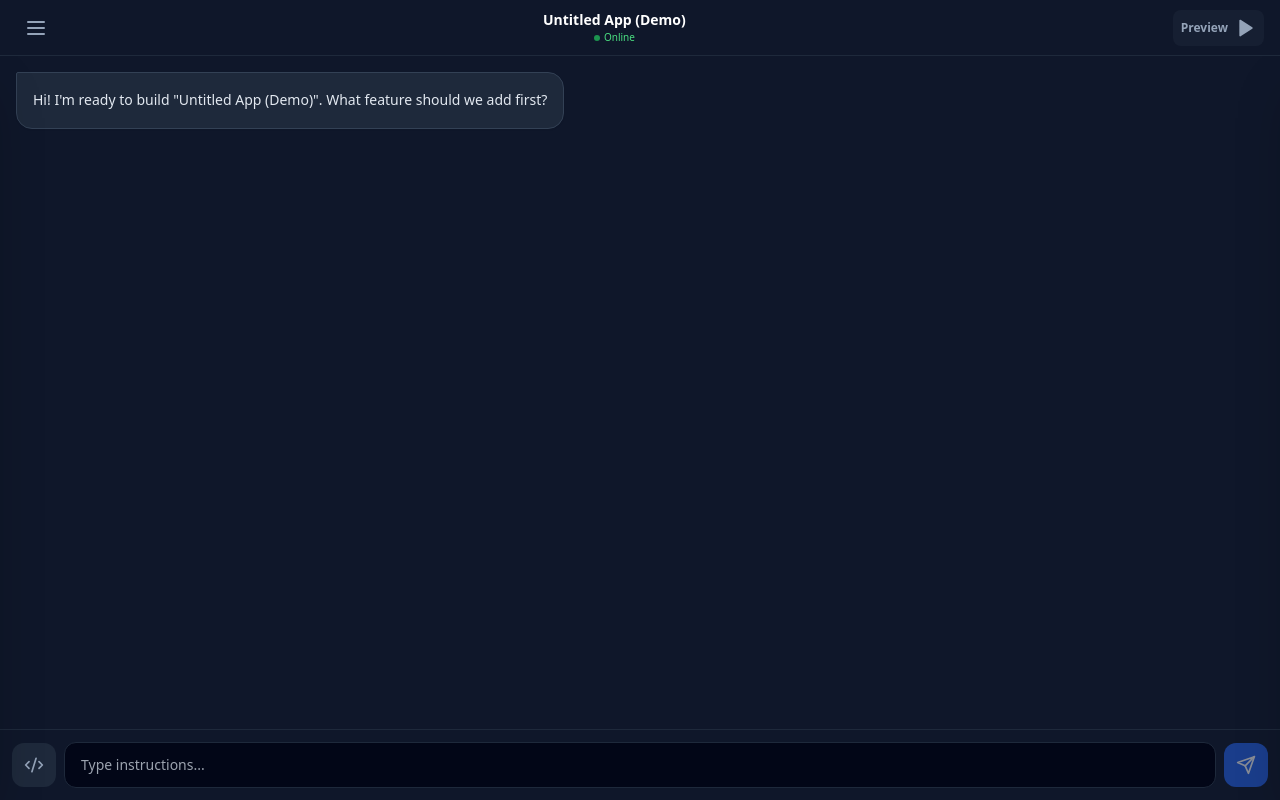
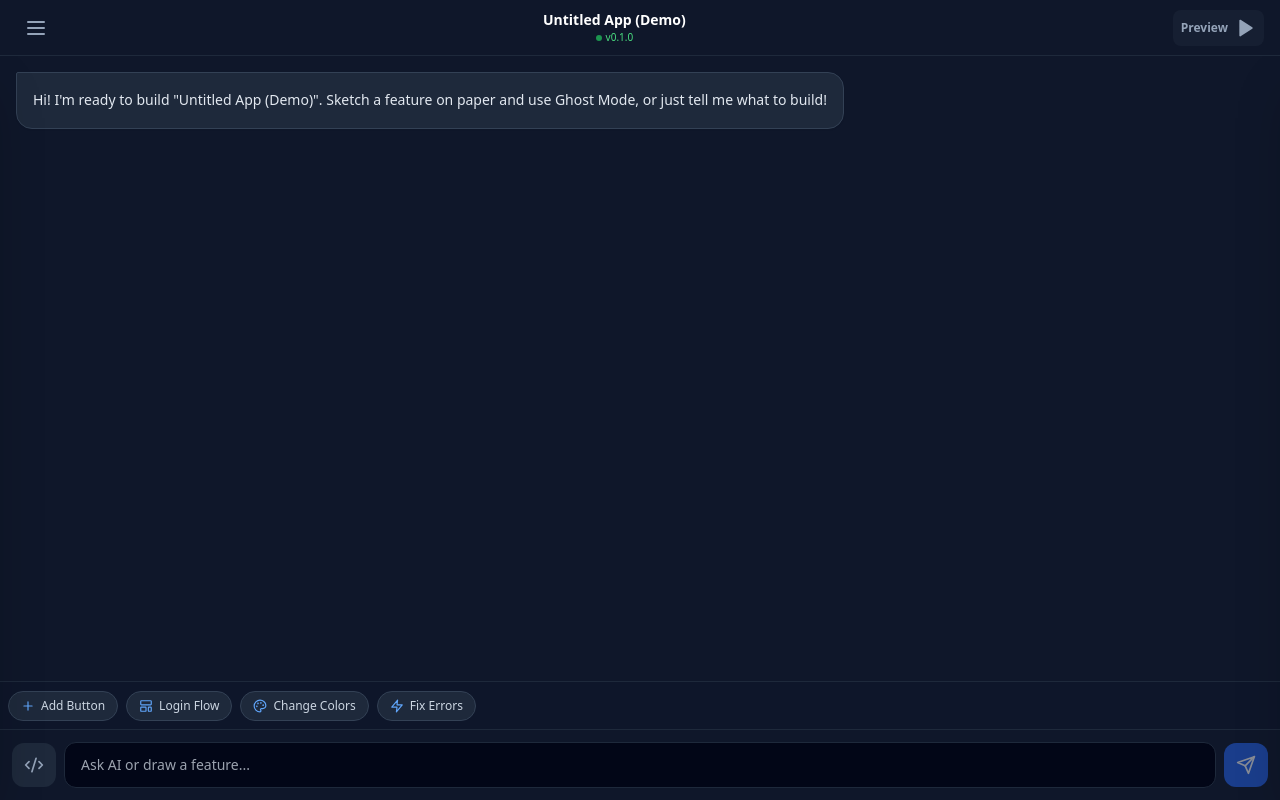
Before and after one commit to markolybrx/APK-Builder, a Next.js app: page /dashboard/1 in a window 1280 px wide. Built offline with nearby package versions, Linux system fonts and the light colour scheme; no server answers; the database is empty.

Commit message:
Update WorkspaceUI.js

```diff
--- a/app/dashboard/[projectID]/WorkspaceUI.js
+++ b/app/dashboard/[projectID]/WorkspaceUI.js
@@ -1,45 +1,64 @@
 "use client";
 
-import { useState } from "react";
+import { useState, useRef, useEffect } from "react";
 import {
   Menu, X, Play, Send,
   Smartphone, Code2, Monitor,
-  Settings, Folder, FileCode, ChevronRight
+  Settings, Folder, FileCode, ChevronRight,
+  Camera, Move, MousePointer2, Eraser,
+  Zap, Plus, LayoutTemplate, Palette
 } from "lucide-react";
 
 export default function WorkspaceUI({ project }) {
   // --- STATE ---
-  const [leftOpen, setLeftOpen] = useState(false);  // File Explorer
-  const [rightOpen, setRightOpen] = useState(false); // Preview Window
+  const [leftOpen, setLeftOpen] = useState(false);
+  const [rightOpen, setRightOpen] = useState(false);
+  const [previewMode, setPreviewMode] = useState('live'); // 'live', 'design', 'ar'
 
-  // Mock Chat History
+  // Chat State
   const [messages, setMessages] = useState([
-    { role: 'ai', text: `Hi! I'm ready to build "${project?.name || 'your app'}". What feature should we add first?` },
+    { role: 'ai', text: `Hi! I'm ready to build "${project?.name || 'your app'}". Sketch a feature on paper and use Ghost Mode, or just tell me what to build!` },
   ]);
   const [inputValue, setInputValue] = useState("");
 
+  // Quick Actions (Smart Action Bar)
+  const quickActions = [
+    { label: "Add Button", icon: Plus, prompt: "Add a button that says 'Click Me'" },
+    { label: "Login Flow", icon: LayoutTemplate, prompt: "Create a login screen with email and password" },
+    { label: "Change Colors", icon: Palette, prompt: "Make the primary color neon blue" },
+    { label: "Fix Errors", icon: Zap, prompt: "Scan project for errors and fix them" },
+  ];
+
   // --- HANDLERS ---
-  const handleSendMessage = (e) => {
-    e.preventDefault();
-    if (!inputValue.trim()) return;
-    setMessages(prev => [...prev, { role: 'user', text: inputValue }]);
+  const handleSendMessage = (e, text = inputValue) => {
+    if (e) e.preventDefault();
+    if (!text.trim()) return;
+
+    setMessages(prev => [...prev, { role: 'user', text: text }]);
     setInputValue("");
 
+    // Simulate AI thinking and switching modes based on context
     setTimeout(() => {
-      setMessages(prev => [...prev, { role: 'ai', text: "I'm working on that. Check the preview!" }]);
-      setRightOpen(true);
+      let response = "I'm on it. Updating the code...";
+      if (text.includes("draw")) {
+        response = "I see your drawing! It looks like a navigation bar. Converting to XML...";
+        setPreviewMode('ar');
+        setRightOpen(true);
+      } else if (text.includes("move") || text.includes("resize")) {
+        response = "I've enabled Design Mode. You can now drag and drop elements to adjust the layout.";
+        setPreviewMode('design');
+        setRightOpen(true);
+      }
+
+      setMessages(prev => [...prev, { role: 'ai', text: response }]);
     }, 1000);
   };
 
   return (
-    // FIX 1: z-[100] forces this ON TOP of your global header (Log In button).
-    // FIX 2: h-[100dvh] ensures it fits perfectly on mobile screens (ignoring URL bar).
     <div className="fixed inset-0 z-[100] flex flex-col h-[100dvh] w-full bg-slate-950 text-slate-300 font-sans overflow-hidden">
 
-      {/* --- 1. HEADER (Fixed) --- */}
+      {/* --- 1. HEADER --- */}
       <header className="h-14 bg-slate-900 border-b border-slate-800 flex items-center justify-between px-4 shrink-0 z-50">
-
-        {/* LEFT: File Menu Toggle */}
         <button
           onClick={() => setLeftOpen(!leftOpen)}
           className={`p-2 rounded-lg transition-colors ${leftOpen ? 'bg-slate-800 text-white' : 'text-slate-400 hover:text-white'}`}
@@ -47,24 +66,22 @@ export default function WorkspaceUI({ project }) {
           <Menu className="w-6 h-6" />
         </button>
 
-        {/* CENTER: Project Title */}
         <div className="flex flex-col items-center">
           <span className="font-bold text-white text-sm max-w-[150px] truncate">
             {project?.name || "Untitled App"}
           </span>
           <span className="text-[10px] text-green-400 flex items-center gap-1">
             <span className="w-1.5 h-1.5 rounded-full bg-green-500 animate-pulse"/>
-            Online
+            v0.1.0
           </span>
         </div>
 
-        {/* RIGHT: Preview Toggle */}
         <button
           onClick={() => setRightOpen(!rightOpen)}
           className={`p-2 rounded-lg transition-colors flex items-center gap-2 ${rightOpen ? 'bg-blue-600 text-white' : 'text-slate-400 hover:text-white bg-slate-800/50'}`}
         >
           <span className="hidden md:inline text-xs font-bold">Preview</span>
-          <Play className="w-5 h-5 fill-current" />
+          {rightOpen ? <X className="w-5 h-5"/> : <Play className="w-5 h-5 fill-current" />}
         </button>
       </header>
 
@@ -72,7 +89,7 @@ export default function WorkspaceUI({ project }) {
       {/* --- 2. MAIN BODY --- */}
       <div className="flex-1 flex overflow-hidden relative w-full">
 
-        {/* LEFT SIDEBAR: FILE EXPLORER */}
+        {/* LEFT SIDEBAR: FILES */}
         <aside
           className={`
             absolute top-0 bottom-0 left-0 z-40 w-72 bg-slate-900 border-r border-slate-800 shadow-2xl transition-transform duration-300
@@ -80,29 +97,23 @@ export default function WorkspaceUI({ project }) {
           `}
         >
           <div className="p-4 border-b border-slate-800 flex justify-between items-center bg-slate-900">
-            <span className="text-xs font-bold uppercase tracking-wider text-slate-500">Files</span>
+            <span className="text-xs font-bold uppercase tracking-wider text-slate-500">Explorer</span>
             <button onClick={() => setLeftOpen(false)}><X className="w-5 h-5 text-slate-400"/></button>
           </div>
           <div className="p-2 overflow-y-auto h-full pb-20">
             <FileTree />
           </div>
         </aside>
-
-        {/* CLICK OUTSIDE OVERLAY */}
-        {leftOpen && (
-          <div className="absolute inset-0 bg-black/60 z-30 backdrop-blur-sm" onClick={() => setLeftOpen(false)} />
-        )}
+        {leftOpen && <div className="absolute inset-0 bg-black/60 z-30 backdrop-blur-sm" onClick={() => setLeftOpen(false)} />}
 
 
         {/* CENTER: AI CHAT */}
         <main className="flex-1 flex flex-col bg-[#0f172a] relative z-0 w-full min-w-0">
-
-          {/* Chat Messages */}
-          <div className="flex-1 overflow-y-auto p-4 space-y-4">
+          <div className="flex-1 overflow-y-auto p-4 space-y-4 pb-4">
             {messages.map((msg, i) => (
               <div key={i} className={`flex ${msg.role === 'user' ? 'justify-end' : 'justify-start'}`}>
                 <div className={`
-                  max-w-[85%] rounded-2xl p-4 text-sm leading-relaxed shadow-sm
+                  max-w-[85%] rounded-2xl p-4 text-sm leading-relaxed shadow-sm animate-in fade-in slide-in-from-bottom-2
                   ${msg.role === 'user'
                     ? 'bg-blue-600 text-white rounded-tr-sm'
                     : 'bg-slate-800 text-slate-200 rounded-tl-sm border border-slate-700'}
@@ -113,23 +124,37 @@ export default function WorkspaceUI({ project }) {
             ))}
           </div>
 
-          {/* Chat Input - Fixed to Bottom */}
+          {/* SMART ACTION BAR (Scrollable) */}
+          <div className="h-12 border-t border-slate-800 bg-slate-900/50 flex items-center gap-2 px-2 overflow-x-auto no-scrollbar shrink-0">
+            {quickActions.map((action, i) => (
+              <button
+                key={i}
+                onClick={() => handleSendMessage(null, action.prompt)}
+                className="flex items-center gap-1.5 px-3 py-1.5 bg-slate-800 hover:bg-slate-700 border border-slate-700 rounded-full text-xs text-slate-300 whitespace-nowrap transition-colors"
+              >
+                <action.icon className="w-3.5 h-3.5 text-blue-400" />
+                {action.label}
+              </button>
+            ))}
+          </div>
+
+          {/* CHAT INPUT */}
           <div className="p-3 bg-slate-900 border-t border-slate-800 shrink-0 pb-safe">
             <form onSubmit={handleSendMessage} className="relative flex items-center gap-2">
-              <button type="button" className="p-3 text-slate-400 bg-slate-800 rounded-xl">
+              <button type="button" className="p-3 text-slate-400 bg-slate-800 rounded-xl hover:text-white transition-colors">
                 <Code2 className="w-5 h-5" />
               </button>
               <input
                 type="text"
                 value={inputValue}
                 onChange={(e) => setInputValue(e.target.value)}
-                placeholder="Type instructions..."
+                placeholder="Ask AI or draw a feature..."
                 className="flex-1 bg-slate-950 border border-slate-800 text-white rounded-xl px-4 py-3 focus:outline-none focus:border-blue-500 transition-all text-sm"
               />
               <button
                 type="submit"
                 disabled={!inputValue.trim()}
-                className="p-3 bg-blue-600 text-white rounded-xl disabled:opacity-50"
+                className="p-3 bg-blue-600 text-white rounded-xl disabled:opacity-50 transition-transform active:scale-95"
               >
                 <Send className="w-5 h-5" />
               </button>
@@ -138,28 +163,108 @@ export default function WorkspaceUI({ project }) {
         </main>
 
 
-        {/* RIGHT SIDEBAR: PREVIEW */}
+        {/* RIGHT SIDEBAR: PREVIEW + AR + DESIGN */}
         <aside
           className={`
-            absolute top-0 bottom-0 right-0 z-50 w-full md:w-[400px] bg-slate-900 border-l border-slate-800 shadow-2xl transition-transform duration-300 flex flex-col
+            absolute top-0 bottom-0 right-0 z-50 w-full md:w-[450px] bg-slate-900 border-l border-slate-800 shadow-2xl transition-transform duration-300 flex flex-col
             ${rightOpen ? 'translate-x-0' : 'translate-x-full'}
           `}
         >
+          {/* Preview Toolbar */}
           <div className="h-14 border-b border-slate-800 flex items-center justify-between px-4 bg-slate-900 shrink-0">
-            <span className="text-xs font-bold text-slate-500 uppercase">Preview</span>
-            <button onClick={() => setRightOpen(false)}><X className="w-5 h-5 text-slate-400"/></button>
+            <div className="flex bg-slate-950 rounded-lg p-1 border border-slate-800">
+              <button
+                onClick={() => setPreviewMode('live')}
+                className={`p-1.5 rounded-md transition-all ${previewMode === 'live' ? 'bg-slate-800 text-white shadow-sm' : 'text-slate-500 hover:text-slate-300'}`}
+                title="Live Interaction"
+              >
+                <Play className="w-4 h-4" />
+              </button>
+              <button
+                onClick={() => setPreviewMode('design')}
+                className={`p-1.5 rounded-md transition-all ${previewMode === 'design' ? 'bg-blue-600 text-white shadow-sm' : 'text-slate-500 hover:text-slate-300'}`}
+                title="Touch to Tweak"
+              >
+                <MousePointer2 className="w-4 h-4" />
+              </button>
+              <button
+                onClick={() => setPreviewMode('ar')}
+                className={`p-1.5 rounded-md transition-all ${previewMode === 'ar' ? 'bg-purple-600 text-white shadow-sm' : 'text-slate-500 hover:text-slate-300'}`}
+                title="Ghost Mode (AR)"
+              >
+                <Camera className="w-4 h-4" />
+              </button>
+            </div>
+            <button onClick={() => setRightOpen(false)} className="p-2 hover:bg-slate-800 rounded-lg"><X className="w-5 h-5 text-slate-400"/></button>
           </div>
 
-          <div className="flex-1 bg-slate-950 p-4 flex items-center justify-center overflow-y-auto">
-             {/* Phone Frame */}
-            <div className="w-[280px] h-[550px] bg-black rounded-[2.5rem] border-4 border-slate-800 relative overflow-hidden flex flex-col shadow-2xl">
-               <div className="absolute top-0 left-1/2 -translate-x-1/2 w-24 h-5 bg-slate-800 rounded-b-lg z-20"></div>
-               <div className="flex-1 bg-white pt-8 flex flex-col items-center justify-center p-4 text-center">
-                  <Smartphone className="w-12 h-12 text-blue-500 mb-4" />
-                  <h3 className="text-black font-bold text-lg">App Preview</h3>
-                  <p className="text-gray-500 text-xs mt-2">Your generated changes will appear here live.</p>
+          <div className="flex-1 bg-slate-950 relative overflow-hidden">
+
+            {/* MODE 1: LIVE PREVIEW */}
+            {previewMode === 'live' && (
+              <div className="h-full flex items-center justify-center p-4">
+                 <div className="w-[300px] h-[600px] bg-black rounded-[3rem] border-8 border-slate-800 shadow-2xl relative overflow-hidden flex flex-col">
+                    <div className="absolute top-0 left-1/2 -translate-x-1/2 w-32 h-6 bg-slate-800 rounded-b-xl z-20"></div>
+                    <div className="flex-1 bg-white pt-8 flex flex-col items-center justify-center p-4 text-center">
+                       <h3 className="text-black font-bold text-xl">App Preview</h3>
+                       <button className="mt-4 px-6 py-2 bg-blue-600 text-white rounded-full">Click Me</button>
+                    </div>
+                 </div>
+              </div>
+            )}
+
+            {/* MODE 2: TOUCH TO TWEAK (DESIGN) */}
+            {previewMode === 'design' && (
+              <div className="h-full flex items-center justify-center p-4 bg-slate-900/50 backdrop-blur-sm">
+                 <div className="w-[300px] h-[600px] bg-white rounded-[3rem] border-4 border-blue-500/50 shadow-2xl relative overflow-hidden flex flex-col group">
+                    {/* Mock Editable Element */}
+                    <div className="absolute top-20 left-10 w-40 h-20 border-2 border-blue-500 bg-blue-100/50 flex items-center justify-center cursor-move">
+                        <span className="text-blue-600 text-xs font-bold bg-white px-2 py-1 rounded shadow-sm">Button Component</span>
+                        {/* Resize Handles */}
+                        <div className="absolute -top-1 -left-1 w-2 h-2 bg-blue-600 rounded-full" />
+                        <div className="absolute -top-1 -right-1 w-2 h-2 bg-blue-600 rounded-full" />
+                        <div className="absolute -bottom-1 -right-1 w-2 h-2 bg-blue-600 rounded-full" />
+                        <div className="absolute -bottom-1 -left-1 w-2 h-2 bg-blue-600 rounded-full" />
+                    </div>
+                    <div className="absolute bottom-10 left-0 right-0 text-center">
+                      <span className="bg-slate-900 text-white text-xs px-3 py-1 rounded-full opacity-80">Design Mode Active</span>
+                    </div>
+                 </div>
+              </div>
+            )}
+
+            {/* MODE 3: GHOST MODE (AR) */}
+            {previewMode === 'ar' && (
+               <div className="h-full w-full relative">
+                  {/* Fake Camera Feed Background */}
+                  <div className="absolute inset-0 bg-gradient-to-b from-gray-800 to-gray-900 flex items-center justify-center">
+                    <span className="text-slate-600 flex flex-col items-center">
+                       <Camera className="w-12 h-12 mb-2 opacity-50" />
+                       Camera Feed Active
+                    </span>
+                  </div>
+
+                  {/* AR Overlay UI */}
+                  <div className="absolute inset-0 z-10 pointer-events-none">
+                     <div className="absolute top-1/4 left-1/4 w-1/2 h-1/4 border-2 border-dashed border-green-400 rounded-xl bg-green-500/10 flex items-center justify-center">
+                        <span className="bg-green-500 text-black text-[10px] font-bold px-2 py-0.5 rounded absolute -top-3 left-2">
+                           Detected: Navigation Bar
+                        </span>
+                     </div>
+                  </div>
+
+                  {/* AR Toolbar */}
+                  <div className="absolute bottom-6 left-0 right-0 flex justify-center gap-4 z-20">
+                     <button className="p-4 bg-white rounded-full shadow-xl text-black">
+                        <Camera className="w-6 h-6" />
+                     </button>
+                     <button className="p-4 bg-slate-800/80 backdrop-blur rounded-full shadow-xl text-white">
+                        <Eraser className="w-6 h-6" />
+                     </button>
+                  </div>
                </div>
-            </div>
+            )}
+
           </div>
         </aside>
 
@@ -187,7 +292,6 @@ function FileItem({ name, type, isOpen: defaultOpen, children, ext }) {
   const [isOpen, setIsOpen] = useState(defaultOpen);
   let Icon = type === 'folder' ? Folder : FileCode;
   let color = ext === 'kt' ? "text-blue-400" : ext === 'xml' ? "text-orange-400" : "text-slate-500";
-
   return (
     <div>
       <div
```
